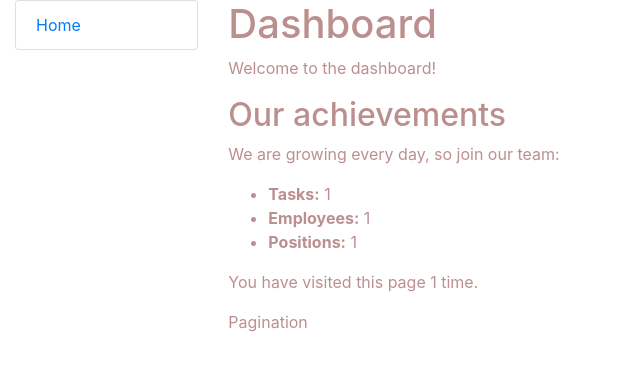
After one commit to frontbastard/it-company-task-manager, a Django app: template templates/tasks/index.html in a window 1280 px wide. The commit adds this page. Shown: the top 371 px of the page, without its empty margins (0-640 px from the left). Run offline with Django 4.2, Linux system fonts and the light colour scheme; the template is opened without the code that fills it: most values are stand-ins (such as "Sample title", 1, 10 or a date in 2020); parts of the project's set-up code (start-up, migrations or seed data) failed here and were passed over.

Commit message:
Add homepage with dashboard functionality
This commit introduces a new homepage with a dashboard-like functionality, providing an overview of the application's entities and tracking user visits.

## Views

- Added `index` view in `views.py`
- The view retrieves the total count of `Task`, `Worker` and `Position` instances
- It also tracks the number of times the current user has visited the homepage using `request.session`
- The view passes this data to the template as the context

## Templates

- Created `index.html` template
- The template displays the total counts of `Task`, `Worker` and `Position` instances
- It also shows the number of times the current user has visited the homepage
- Used Bootstrap for basic styling and layout

## Navigation

- Added a link to the homepage in `sidebar.html`
- This link allows easy navigation to the new dashboard-like homepage

The new homepage serves as a central hub, providing an at-a-glance overview of the application's entities and user engagement. It enhances the user experience by offering a convenient entry point and a quick summary of the application's state.

```diff
--- a/templates/includes/sidebar.html
+++ b/templates/includes/sidebar.html
@@ -1 +1,3 @@
-Sidebar
+<ul class="sidebar-nav list-group">
+  <li class="list-group-item"><a href="{% url 'tasks:index' %}">Home</a></li>
+</ul>
--- /dev/null
+++ b/templates/tasks/index.html
@@ -0,0 +1,22 @@
+{% extends "base.html" %}
+
+{% block title %}
+	<title>Task Manager: Dashboard</title>
+{% endblock %}
+
+{% block content %}
+    <h1>Dashboard</h1>
+    <p>Welcome to the dashboard!</p>
+    <h2>Our achievements</h2>
+    <p>We are growing every day, so join our team:</p>
+    <ul>
+        <li><strong>Tasks:</strong> {{ tasks_num }}</li>
+        <li><strong>Employees:</strong> {{ workers_num }}</li>
+        <li><strong>Positions:</strong> {{ positions_num }}</li>
+    </ul>
+
+    <p>You have visited this page
+        {{ visits_num }} time{{ visits_num|pluralize }}.
+    </p>
+
+{% endblock %}
```
Also changed, not shown: tasks/views.py (+17 -1 lines).
